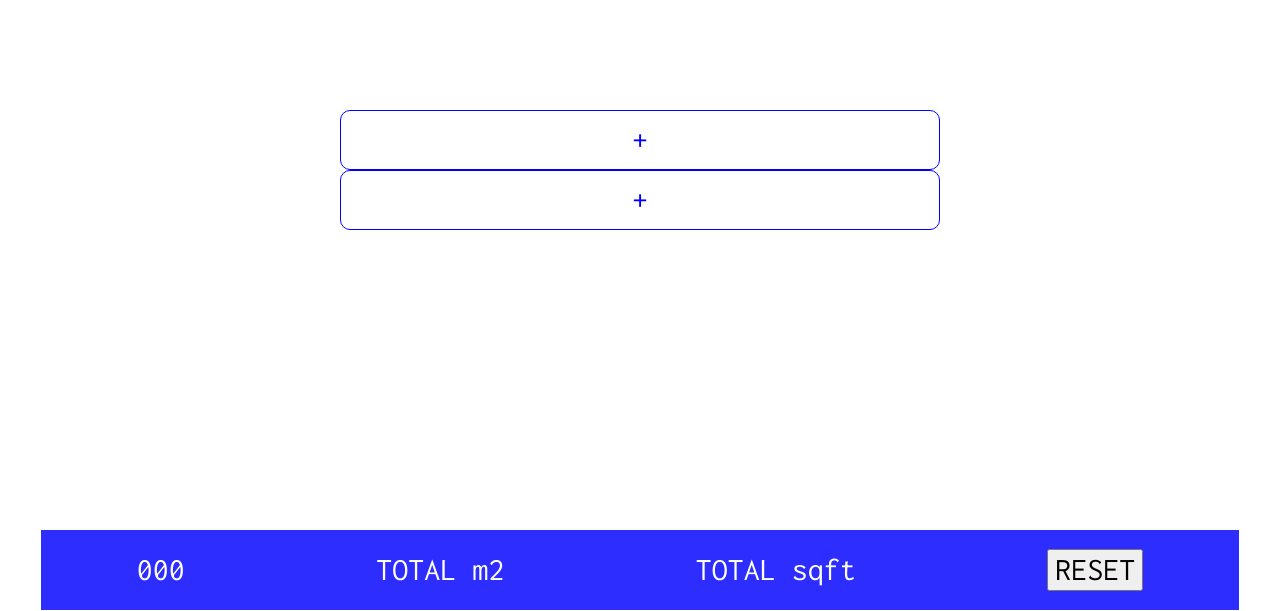
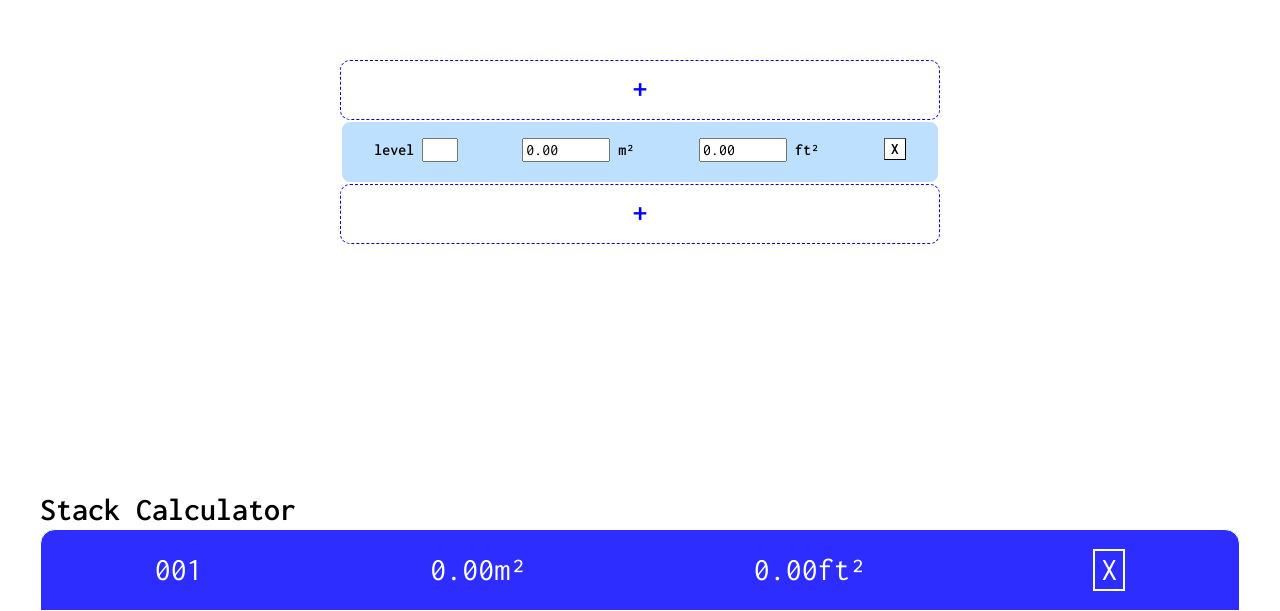
Before and after one commit to wnwarchdev/StackCalculator, a website built with Parcel: page index.html in a window 1280 px wide. Shown: the part 189-800 px from the top of the page. Built offline with nearby package versions, Linux system fonts and the light colour scheme.

Commit message:
Update style

```diff
--- a/index.html
+++ b/index.html
@@ -11,16 +11,18 @@
 <link href="https://fonts.googleapis.com/css2?family=Inconsolata:wght@400;600&display=swap" rel="stylesheet">
   </head>
   <body>
+
     <div id="calculator">
       <button id="addAbove">+</button>
       <div id="stack"></div>
       <button id="addBelow">+</button>
     </div>
+    <h1>Stack Calculator</h1>
 <div id="footer">
   <p id="totalLevel">000</p>
   <p id="totalSqM">TOTAL m2</p>
   <p id="totalSqFt">TOTAL sqft</p>
-  <button id="btnReset" >RESET</button>
+  <button id="btnReset" >X</button>
 </div>
 
     <script src="./src/js/app.js"></script>
--- a/src/js/app.js
+++ b/src/js/app.js
@@ -75,7 +75,7 @@ const addLevel = function (position) {
   />
 </p>
 <p>
-  m2
+
   <input
     id="inputSqM-${currentId}"
     class="input"
@@ -87,10 +87,10 @@ const addLevel = function (position) {
     ondrop="return false;"
     onblur="this.value = parseFloat(this.value).toFixed(2)"
     autocomplete="off"
-  />
+  /> m²
 </p>
 <p>
-  sqft
+
   <input
     id="inputSqFt-${currentId}"
     class="input"
@@ -102,11 +102,11 @@ const addLevel = function (position) {
     ondrop="return false;"
     onblur="this.value = parseFloat(this.value).toFixed(2)"
     autocomplete="off"
-  />
+  /> ft²
 </p>
 <p>
-  <button
-  id="levelDivRemove-${currentId}">🗑️</button>
+  <button class ="bin"
+  id="levelDivRemove-${currentId}">X</button>
 </p>
 `;
 
@@ -209,3 +209,5 @@ addBelowBtn.addEventListener("click", function () {
 btnReset.addEventListener("click", function () {
   location.reload();
 });
+
+addLevel();
--- a/src/sass/style.scss
+++ b/src/sass/style.scss
@@ -5,6 +5,7 @@ html {
   display: flex;
   flex-direction: column;
   align-content: center;
+  overflow-y: scroll;
 }
 
 body {
@@ -41,14 +42,15 @@ input::-webkit-inner-spin-button {
 }
 
 .level {
-  border-color: blue;
-  background-color: orange;
-  border-width: 1px;
+  border-color: white;
+  background-color: rgb(190, 224, 255);
+  border-width: 2px;
   border-style: solid;
   border-radius: 10px;
   display: flex;
   justify-content: space-around;
   height: 60px;
+  font-weight: bold;
 }
 
 #addAbove,
@@ -56,24 +58,31 @@ input::-webkit-inner-spin-button {
   border-color: blue;
   color: blue;
   background-color: rgb(255, 255, 255);
+  border-style: dashed;
   border-width: 1px;
-  border-style: solid;
+  //border-style: none;
   border-radius: 10px;
   display: flex;
   justify-content: space-around;
   align-items: center;
   height: 60px;
   font-size: 30px;
+  font-weight: bold;
 }
 
 .input {
   width: 5em;
 }
 
+.inputLevel {
+  width: 1.7em;
+}
+
 #footer {
   background-color: rgb(45, 45, 255);
   border-width: 1px;
   border-style: solid;
+  border-radius: 15px 15px 0px 0px;
   display: flex;
   justify-content: space-around;
   align-items: center;
@@ -82,3 +91,24 @@ input::-webkit-inner-spin-button {
   color: white;
   font-size: 2rem;
 }
+
+#btnReset {
+  background-color: rgb(45, 45, 255);
+  border-width: 2px;
+  border-style: solid;
+  border-color: white;
+  color: white;
+}
+
+.bin {
+  background-color: white;
+  //border-radius: 100%;
+  border-width: 1px;
+  font-weight: bold;
+}
+
+h1 {
+  padding: 0;
+  margin: 0;
+  text-align: left;
+}
```
